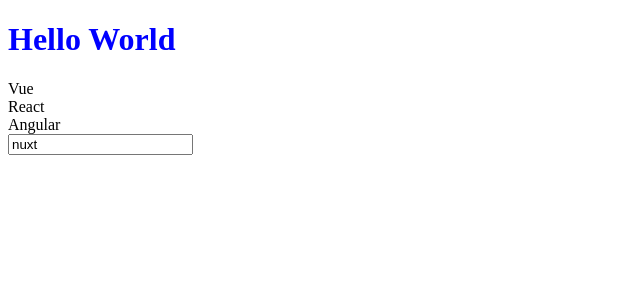
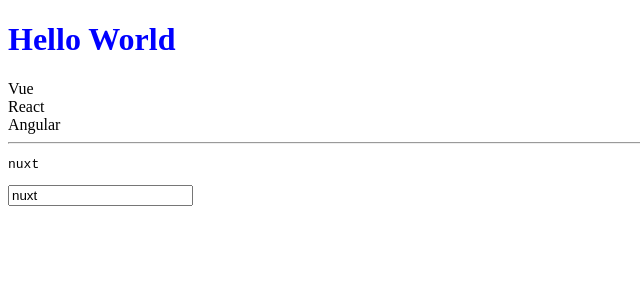
Before and after one commit to wisnuwirayuda/tags-input, a Vue app: page / in a window 1280 px wide. Shown: the top 300 px of the page, without its empty margins (0-640 px from the left). Built offline with nearby package versions, Linux system fonts and the light colour scheme.

Commit message:
Teknik Two Way Binding Dengan Directif V-Model

```diff
--- a/src/components/TagsInput.vue
+++ b/src/components/TagsInput.vue
@@ -13,11 +13,21 @@
         v-on:keydown.enter="tags.push($event.target.value)"
         v-on:keydown.tab.prevent="tags.push($event.target.value)"
     /> -->
+
+    <hr>
+    <pre>{{ newTag }}</pre>
+    <!-- <input
+        type="text"
+        :value="newTag"
+        @input="newTag = $event.target.value"
+        @keydown.enter="tags.push(newTag)"
+        @keydown.tab.prevent="tags.push(newTag)"
+    /> -->
     <input
         type="text"
-        :value="newTag"
-        @keydown.enter="tags.push($event.target.value)"
-        @keydown.tab.prevent="tags.push($event.target.value)"
+        v-model.lazy="newTag"
+        @keydown.enter="tags.push(newTag)"
+        @keydown.tab.prevent="tags.push(newTag)"
     />
 
     <!-- <button v-on:click="tags.push(newTag)">OK</button> -->
```
